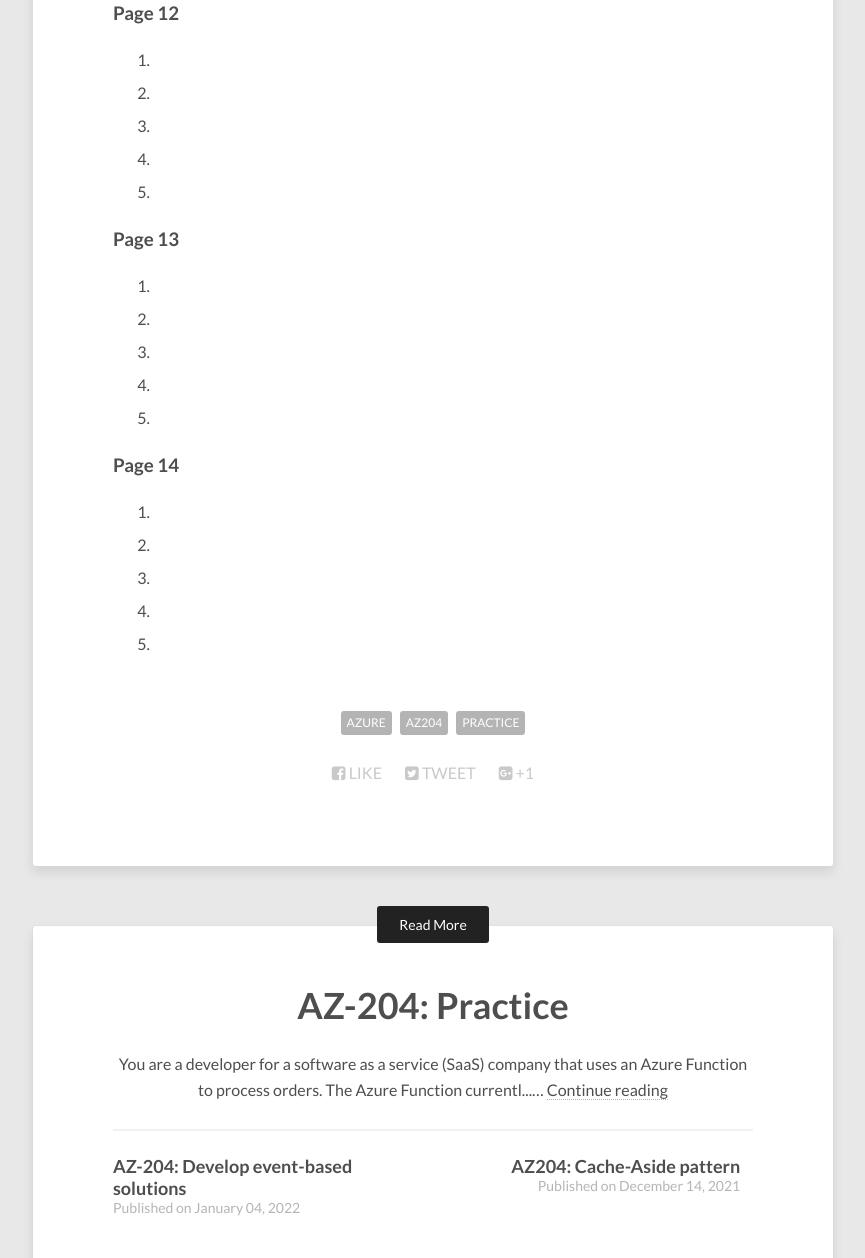
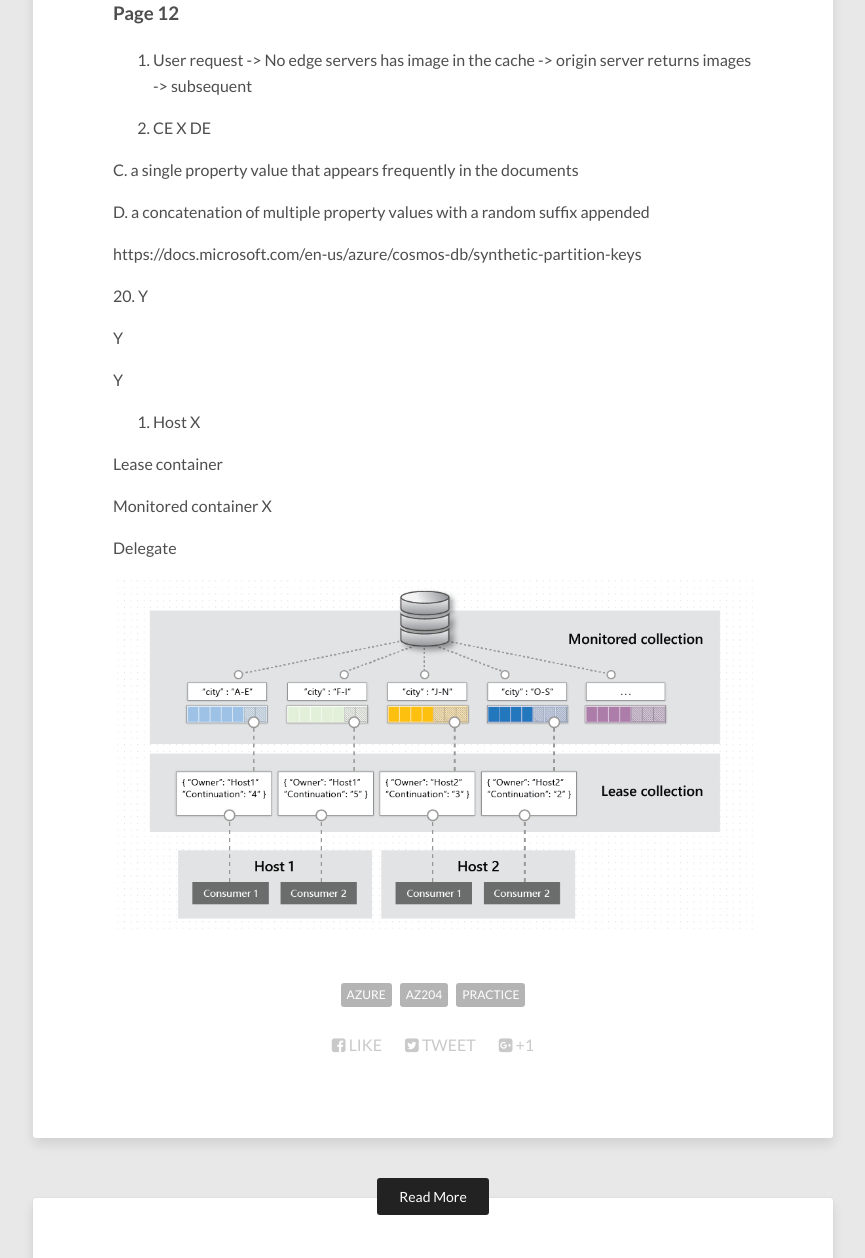
Before and after one commit to fanshaohua-fan/fanshaohua-fan.github.io, a Jekyll site: the page built from _posts/2022-1-14-AZ204-Practice-Topic-2.md, in a window 1280 px wide and 1400 px high, scrolled down 2792 px. Shown: the part 142-1400 px from the top of the window, without its empty margins (207-1072 px from the left). Built offline with Jekyll 4.4.1, drawn with Linux system fonts in a browser that asks for light colours; nearby versions of some CDN libraries; some of the changed text lies outside the part shown.

Commit message:
AZ204 practice page 12

```diff
--- a/_posts/2022-1-14-AZ204-Practice-Topic-2.md
+++ b/_posts/2022-1-14-AZ204-Practice-Topic-2.md
@@ -144,36 +144,32 @@
 ### [Page 12](https://www.examtopics.com/exams/microsoft/az-204/view/12/)
 
 18.
+User request -> No edge servers has image in the cache -> origin server returns images -> subsequent
 
 19.
+CE  X   DE
+
+C. a single property value that appears frequently in the documents
+
+D. a concatenation of multiple property values with a random suffix appended
+
+https://docs.microsoft.com/en-us/azure/cosmos-db/synthetic-partition-keys
+
 
 20.
+Y
+
+Y
+
+Y
 
 21.
+Host    X
 
-22.
+Lease container
 
-### [Page 13](https://www.examtopics.com/exams/microsoft/az-204/view/13/)
+Monitored container X
 
-23.
+Delegate
 
-24.
-
-25.
-
-26.
-
-27.
-
-
-### [Page 14](https://www.examtopics.com/exams/microsoft/az-204/view/14/)
-
-28.
-
-29.
-
-30.
-
-31.
-
-32.
+![](/images/2022-02-07-19-38-20.png)
```
Also changed, not shown: _posts/2022-2-7-AZ204-Practice-Topic-3.md (added, +51 -0 lines), images/2022-02-07-19-38-20.png (added).
